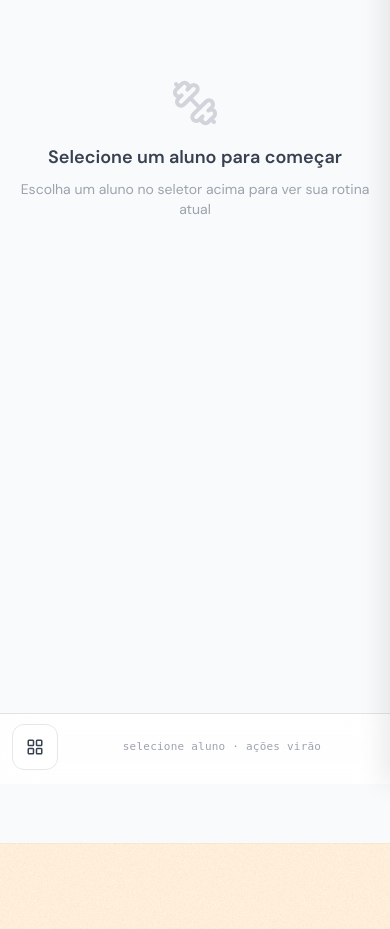
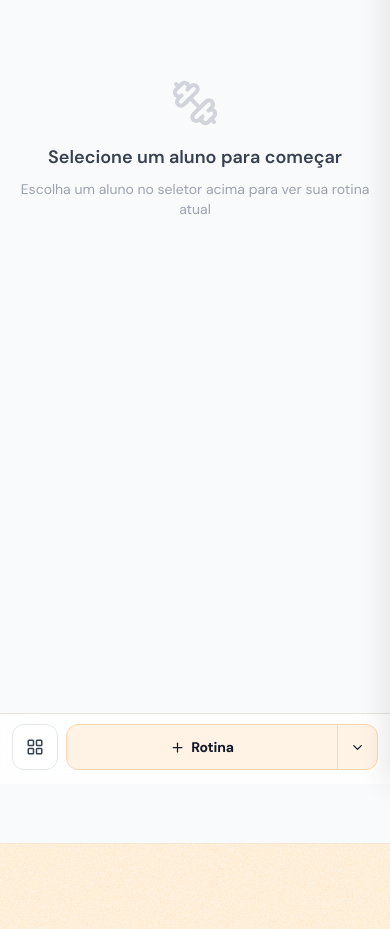
Before and after one commit to berfleck/workout-app2, a Python web app: template templates/hub.html in a window 390 px wide. Shown: the part 60-989 px from the top of the page. Run offline with Jinja, Linux system fonts and the light colour scheme; the template is opened without the code that fills it: most values are stand-ins (such as "Sample title", 1, 10 or a date in 2020); some libraries are stand-ins or nearby versions.

Commit message:
mobile(hub): adiciona acoes contextuais na bottom bar (visualizando)
Etapa 5 do redesign mobile (redesign 02). Conecta o slot direito da
bottom bar ao HUB com 2 splits simetricos:

- Sem aluno: hint "selecione um aluno"
- Com aluno: split "+ Rotina" (tap = /gerador?acao=nova_rotina;
  chevron = Manual)
- Com aluno + rotina ativa: tambem split "+ Treino" (tap =
  /gerador?acao=adicionar; chevron = Manual)

Visual brand-100 (laranja claro) com texto preto, herdado de
.split-btn.primary. Menu abre PRA CIMA (bottom + 6px) pra nao sair
da viewport. Estilos especificos em base.html dentro da media query
mobile.

Inverte a hierarquia visual do mockup original (Nova rotina vira
acao primaria; "+ Treino" vira simetrico) por ser mais aderente ao
fluxo real do personal.

Tambem corrige 2 bugs do trabalho anterior:
- Limpar selecao de aluno via "Selecionar aluno..." no select da
  pill (?aluno_id= vazio agora pop a session)
- overflow:hidden no .bb .split-btn clipava o menu absolute (removido)

Adiciona _topbar_tem_rotina no context_processor.

Co-Authored-By: Claude Opus 4.7 <noreply@anthropic.com>

```diff
--- a/app_flask.py
+++ b/app_flask.py
@@ -38,9 +38,14 @@ app.secret_key = os.environ.get("SECRET_KEY", "bf-treinamento-dev")
 
 @app.before_request
 def _track_aluno_selecionado():
+    if "aluno_id" not in request.args:
+        return
     aluno_id = request.args.get("aluno_id", type=int)
     if aluno_id:
         session["aluno_id"] = aluno_id
+    else:
+        # ?aluno_id= (vazio) limpa a seleção
+        session.pop("aluno_id", None)
 
 
 @app.context_processor
@@ -52,6 +57,7 @@ def _inject_topbar_aluno():
     return {
         "_topbar_alunos": alunos,
         "_topbar_aluno": aluno,
+        "_topbar_tem_rotina": bool(aluno and aluno.get("rotina_ativa_id")),
         "_nav_alunos_total": len(alunos),
         "_nav_sem_rotina": sem_rotina,
     }
--- a/templates/base.html
+++ b/templates/base.html
@@ -250,6 +250,38 @@
                 text-align: center;
                 letter-spacing: 0.02em;
             }
+
+            /* Split-buttons na bb: laranja claro (brand-100) + texto preto.
+               Estilo herdado de .split-btn.primary (desktop); menu abre pra CIMA. */
+            .bb .split-btn {
+                flex: 1;
+                min-width: 0;
+                height: var(--bb-action-h);
+                border-radius: var(--bb-radius);
+            }
+            .bb .split-btn .split-btn-main { border-radius: var(--bb-radius) 0 0 var(--bb-radius); }
+            .bb .split-btn .split-btn-caret { border-radius: 0 var(--bb-radius) var(--bb-radius) 0; }
+            .bb .split-btn-main {
+                flex: 1;
+                min-width: 0;
+                justify-content: center;
+                padding: 0 12px;
+                font-size: 14px;
+                font-weight: 700;
+                letter-spacing: -0.01em;
+                white-space: nowrap;
+                overflow: hidden;
+                text-overflow: ellipsis;
+            }
+            .bb .split-btn-caret { padding: 0 12px; }
+            .bb .split-btn-main .icon, .bb .split-btn-caret .icon { width: 15px; height: 15px; }
+            .bb .split-btn-menu {
+                top: auto;
+                bottom: calc(100% + 6px);
+                right: 0;
+                min-width: 160px;
+                box-shadow: 0 -4px 16px rgba(0,0,0,0.10);
+            }
         }
 
         /* ── Bottom sheets (mobile) ── redesign 02 ── */
@@ -1252,9 +1284,9 @@ function toggleMobileSidebar() {
 }
 
 function _topbarSelecionarAluno(id) {
-    if (!id) return;
     const url = new URL(window.location.href);
-    url.searchParams.set('aluno_id', id);
+    // id vazio = limpar seleção (backend trata ?aluno_id= vazio como pop session)
+    url.searchParams.set('aluno_id', id || '');
     window.location.href = url.toString();
 }
 
--- a/templates/hub.html
+++ b/templates/hub.html
@@ -1,4 +1,46 @@
 {% extends "base.html" %}
+
+{% block bb_actions %}
+{% if _topbar_aluno %}
+    {# Split: + Rotina (tap = Com gerador; chevron = Manual) #}
+    <div class="split-btn primary">
+        <a class="split-btn-main" href="/gerador?aluno_id={{ _topbar_aluno.id }}&acao=nova_rotina">
+            <svg class="icon"><use href="#i-plus"/></svg> Rotina
+        </a>
+        <button type="button" class="split-btn-caret" aria-haspopup="menu" aria-expanded="false" aria-label="Outras opções de nova rotina">
+            <svg class="icon split-btn-caret-icon"><use href="#i-chevron-down"/></svg>
+        </button>
+        <div class="split-btn-menu" role="menu">
+            <button type="button" role="menuitem"
+                    hx-post="/hub/rotina/{{ _topbar_aluno.id }}/nova-rotina-manual"
+                    hx-target="#rotina-display" hx-swap="innerHTML">
+                <svg class="icon"><use href="#i-pencil"/></svg> Manual
+            </button>
+        </div>
+    </div>
+    {# Split: + Treino (só quando ja existe rotina ativa) #}
+    {% if _topbar_tem_rotina %}
+    <div class="split-btn primary">
+        <a class="split-btn-main" href="/gerador?aluno_id={{ _topbar_aluno.id }}&acao=adicionar">
+            <svg class="icon"><use href="#i-plus"/></svg> Treino
+        </a>
+        <button type="button" class="split-btn-caret" aria-haspopup="menu" aria-expanded="false" aria-label="Outras opções de adicionar treino">
+            <svg class="icon split-btn-caret-icon"><use href="#i-chevron-down"/></svg>
+        </button>
+        <div class="split-btn-menu" role="menu">
+            <button type="button" role="menuitem"
+                    hx-post="/hub/rotina/{{ _topbar_aluno.id }}/criar-manual"
+                    hx-target="#rotina-display" hx-swap="innerHTML">
+                <svg class="icon"><use href="#i-pencil"/></svg> Manual
+            </button>
+        </div>
+    </div>
+    {% endif %}
+{% else %}
+    <span class="bb-empty-hint">selecione um aluno</span>
+{% endif %}
+{% endblock %}
+
 {% block content %}
 
 <div class="max-w-5xl mx-auto">
```
Also changed, not shown: docs/redesign/guia_redesign_mobile.md (+1 -1 lines).
